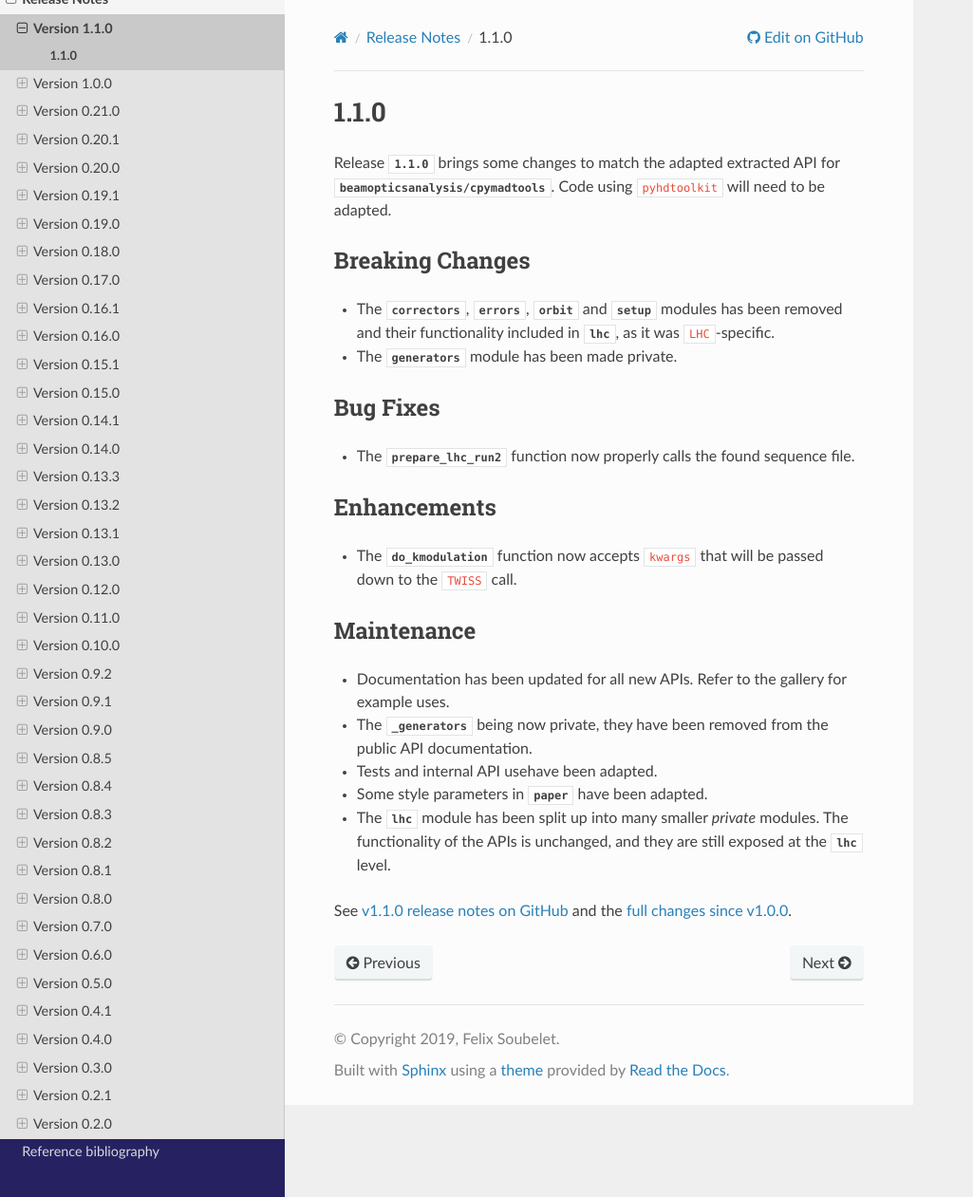
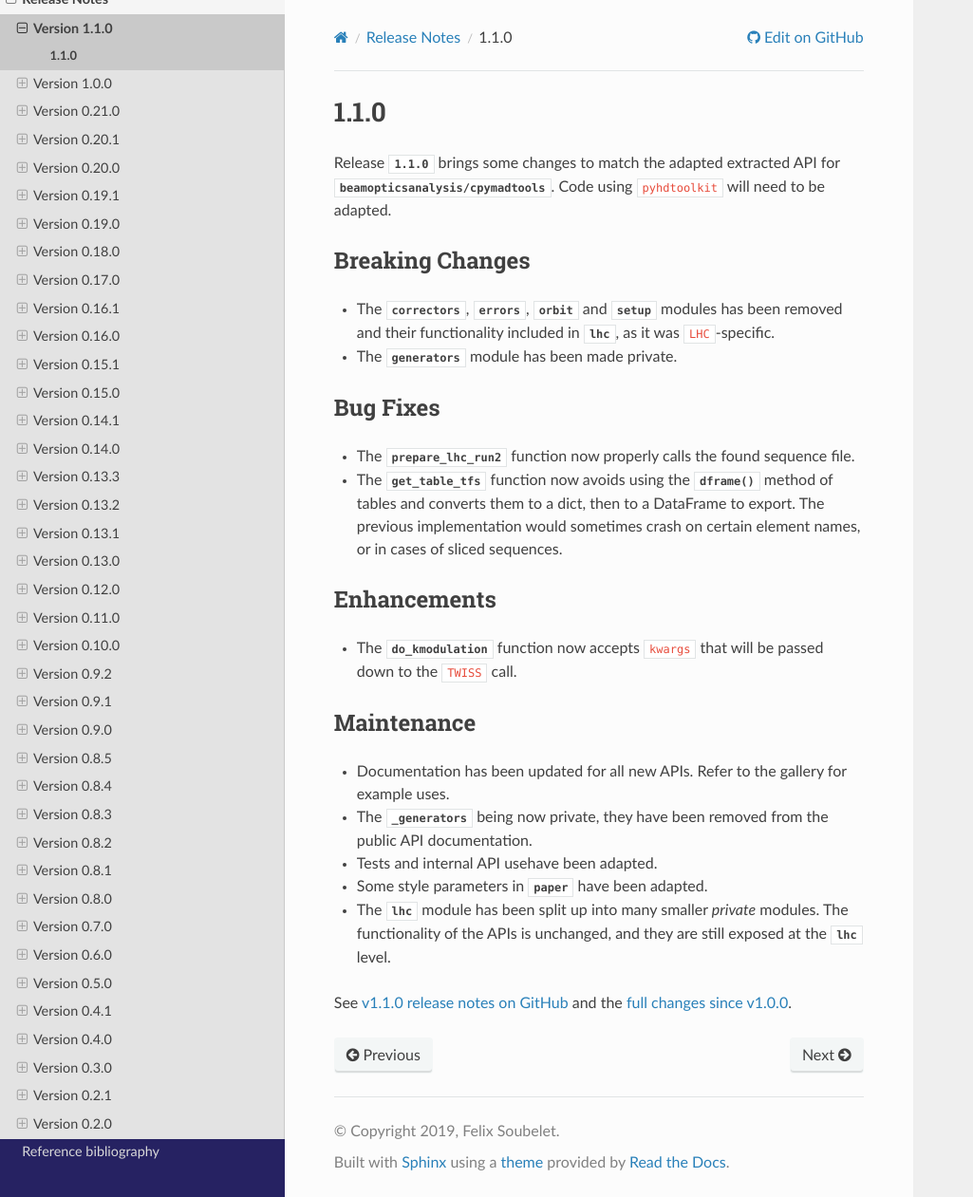
Before and after one commit to fsoubelet/PyhDToolkit, a Sphinx documentation site: the page built from docs/releases/v1.1.0.rst, in a window 1280 px wide and 1261 px high. Shown: the whole window at 95% size, without its empty margins (0-1025 px from the left). Built offline with Sphinx 7.4.7 and the Read the Docs theme 2.0.0, drawn with Linux system fonts in a browser that asks for light colours; pages that are not in the unit, such as notebooks, are missing from menus.

Commit message:
add improvement to release notes

```diff
--- a/docs/releases/v1.1.0.rst
+++ b/docs/releases/v1.1.0.rst
@@ -16,6 +16,7 @@ Bug Fixes
 ~~~~~~~~~
 
 * The `~pyhdtoolkit.cpymadtools.lhc.prepare_lhc_run2` function now properly calls the found sequence file.
+* The `~pyhdtoolkit.cpymadtools.utils.get_table_tfs` function now avoids using the `.dframe()` method of tables and converts them to a dict, then to a DataFrame to export. The previous implementation would sometimes crash on certain element names, or in cases of sliced sequences.
 
 Enhancements
 ~~~~~~~~~~~~
```
